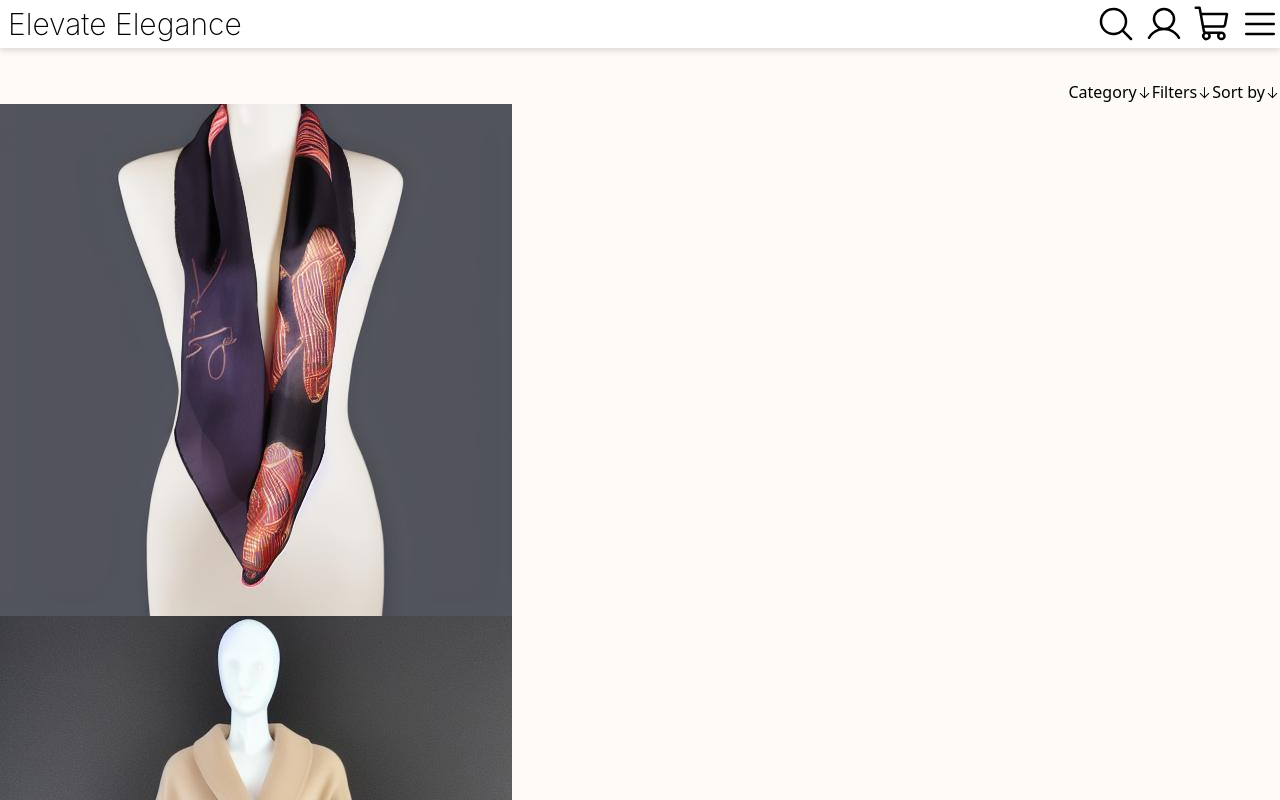
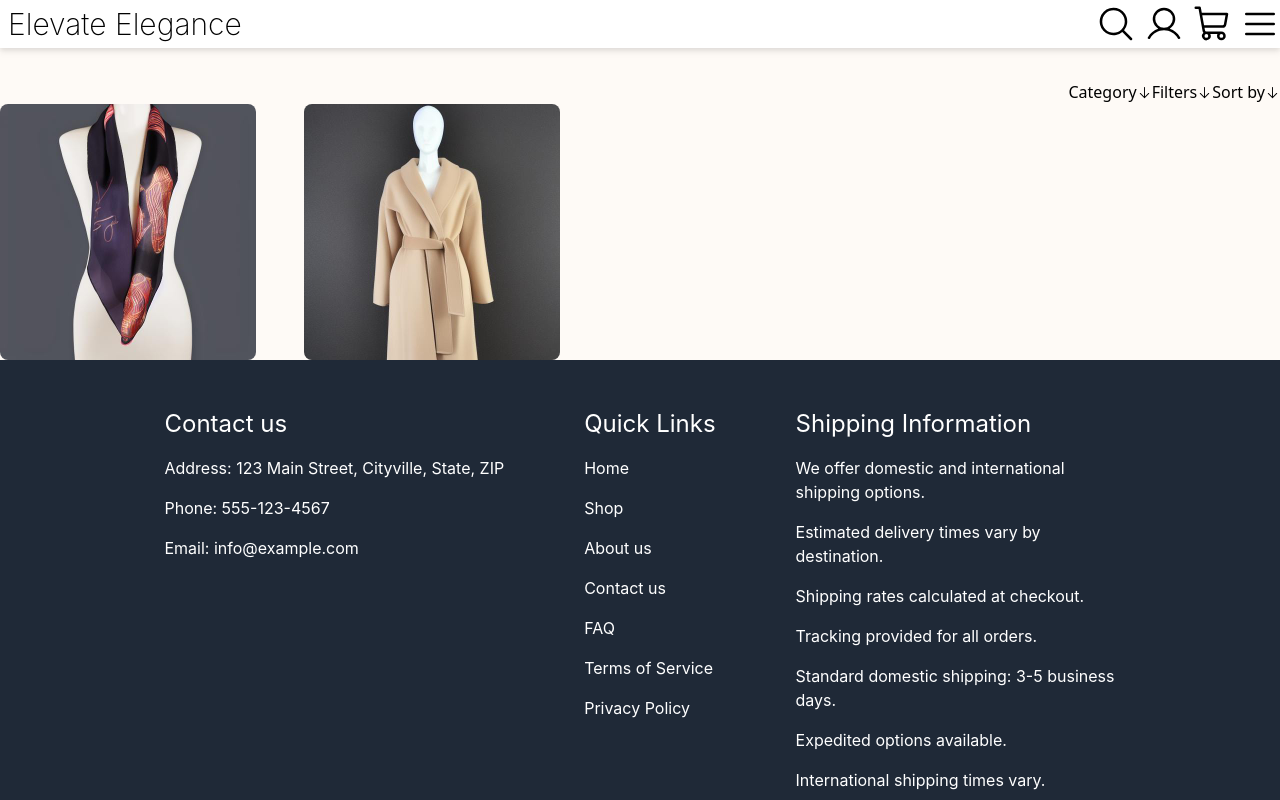
Before and after one commit to boel78/elevate-elegance, a React (Vite) app in the folder frontend/elevate/: page /cataloge in a window 1280 px wide. Shown: the top 800 px of the page. Built offline with nearby package versions, Linux system fonts and the light colour scheme.

Commit message:
fixade lite i cataloge
duplicerade koden från homepage in i cataloge

```diff
--- a/frontend/elevate/pages/Cataloge/Cataloge.jsx
+++ b/frontend/elevate/pages/Cataloge/Cataloge.jsx
@@ -13,7 +13,7 @@ import { Layout } from "../../components/layout";
 export const Cataloge = () => {
   const { Category } = useParams();
 
-  const { noMenus } = useContext(MenuContext);
+  const { noMenus, setFocusingHomepageObject, focusingHomepageObject, setFocusedObject } = useContext(MenuContext);
   const [products, setProducts] = useState([]);
   const [showCategory, setShowCategory] = useState(false);
 
@@ -49,6 +49,11 @@ export const Cataloge = () => {
     navigate(`/cataloge/${category}`)
     setShowCategory(false)
   }
+
+  const handleFocusObject = (element) => {
+    setFocusingHomepageObject(!focusingHomepageObject);
+    setFocusedObject(element);
+  };
 
   return (
     <>
@@ -91,9 +96,16 @@ export const Cataloge = () => {
           </div>
 
         </div>
-        <div>
-          {products.map((element) => (
-            <img src={element.image} key={element.id}/>
+        <div className="flex gap-12">
+          {products.map(
+            (element) =>
+              element.isTopSeller && (
+                <img
+                  src={element.image}
+                  key={element.id}
+                  className="rounded-lg max-w-64"
+                  onClick={() => handleFocusObject(element)}
+                />
           ))}
         </div>
       </Layout>
```
